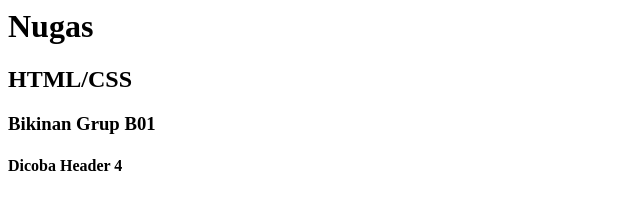
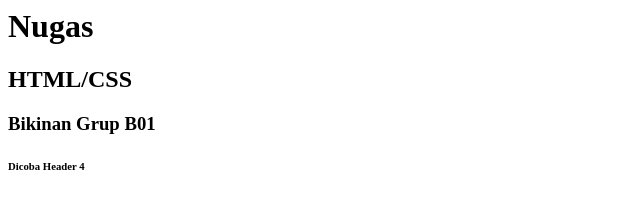
Before and after one commit to saktibuana/nugas, a plain HTML site: page index.html in a window 1280 px wide. Shown: the full height of the page, 0-640 px from the left. Drawn offline with Linux system fonts and the light colour scheme.

Commit message:
update index.html
menjadi header 6 sesuai saran grisele

```diff
--- a/index.html
+++ b/index.html
@@ -1,4 +1,4 @@
 <h1>Nugas</h1>
 <h2>HTML/CSS</h2>
 <h3>Bikinan Grup B01</h3>
-<h4>Dicoba Header 4</h4>
+<h6>Dicoba Header 4</h6>
```
